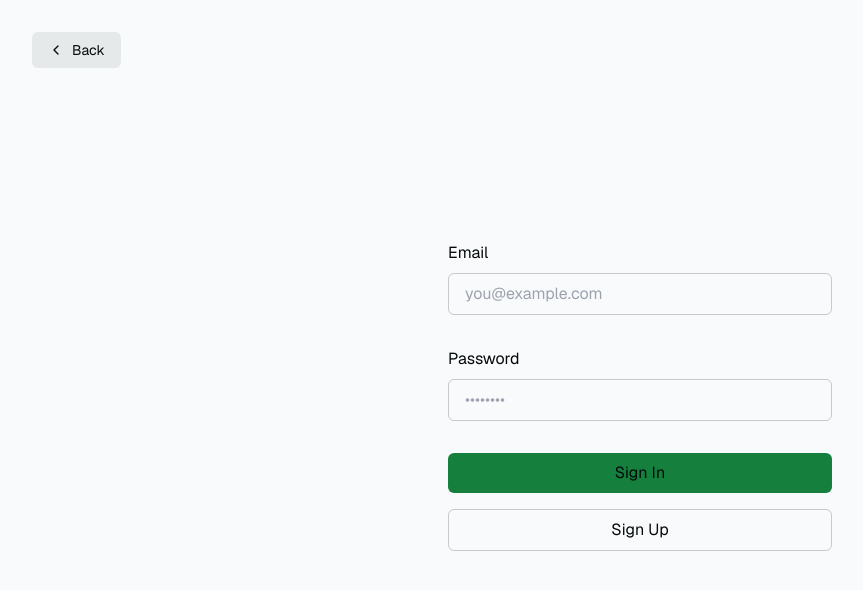
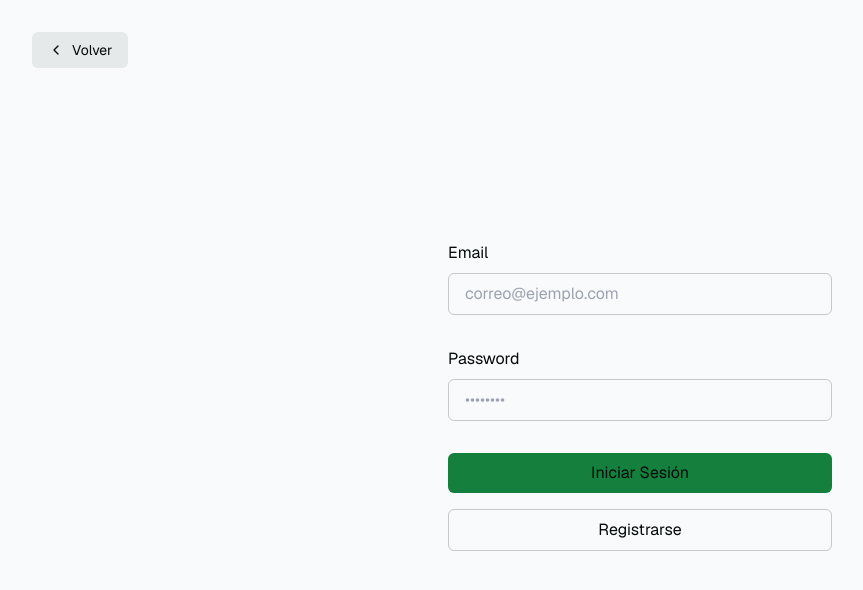
Before and after one commit to guijujo/mi-aplicacion-supabase, a Next.js app: page /login in a window 1280 px wide. Shown: the top 590 px of the page, without its empty margins (0-863 px from the left). Built offline with nearby package versions, Linux system fonts and the light colour scheme.

Commit message:
cambios en las paginas

```diff
--- a/app/auth/callback/route.ts
+++ b/app/auth/callback/route.ts
@@ -15,5 +15,5 @@ export async function GET(request: Request) {
   }
 
   // URL to redirect to after sign up process completes
-  return NextResponse.redirect(`${origin}/protected`);
+  return NextResponse.redirect(`${origin}/dashboard`);
 }
--- a/app/login/page.tsx
+++ b/app/login/page.tsx
@@ -25,7 +25,7 @@ export default function Login({
       return redirect("/login?message=Could not authenticate user");
     }
 
-    return redirect("/protected");
+    return redirect("/dashboard");
   };
 
   const signUp = async (formData: FormData) => {
@@ -71,7 +71,7 @@ export default function Login({
         >
           <polyline points="15 18 9 12 15 6" />
         </svg>{" "}
-        Back
+        Volver
       </Link>
 
       <form className="animate-in flex-1 flex flex-col w-full justify-center gap-2 text-foreground">
@@ -81,7 +81,7 @@ export default function Login({
         <input
           className="rounded-md px-4 py-2 bg-inherit border mb-6"
           name="email"
-          placeholder="you@example.com"
+          placeholder="correo@ejemplo.com"
           required
         />
         <label className="text-md" htmlFor="password">
@@ -97,16 +97,16 @@ export default function Login({
         <SubmitButton
           formAction={signIn}
           className="bg-green-700 rounded-md px-4 py-2 text-foreground mb-2"
-          pendingText="Signing In..."
+          pendingText="iniciando sesión..."
         >
-          Sign In
+          Iniciar Sesión
         </SubmitButton>
         <SubmitButton
           formAction={signUp}
           className="border border-foreground/20 rounded-md px-4 py-2 text-foreground mb-2"
-          pendingText="Signing Up..."
+          pendingText="Registrandose..."
         >
-          Sign Up
+          Registrarse
         </SubmitButton>
         {searchParams?.message && (
           <p className="mt-4 p-4 bg-foreground/10 text-foreground text-center">
--- a/components/AuthButton.tsx
+++ b/components/AuthButton.tsx
@@ -19,10 +19,10 @@ export default async function AuthButton() {
 
   return user ? (
     <div className="flex items-center gap-4">
-      Hey, {user.email}!
+      ¡Hola, {user.email}!
       <form action={signOut}>
         <button className="py-2 px-4 rounded-md no-underline bg-btn-background hover:bg-btn-background-hover">
-          Logout
+          Cerrar Sesión
         </button>
       </form>
     </div>
@@ -31,7 +31,7 @@ export default async function AuthButton() {
       href="/login"
       className="py-2 px-3 flex rounded-md no-underline bg-btn-background hover:bg-btn-background-hover"
     >
-      Login
+      Iniciar sesión
     </Link>
   );
 }
```
Also changed, not shown: app/page.tsx (+3 -4 lines), app/dashboard/page.tsx (renamed from app/protected/page.tsx), public/LogoTD.webp (renamed from public/logo_talentos_digitales.webp).
